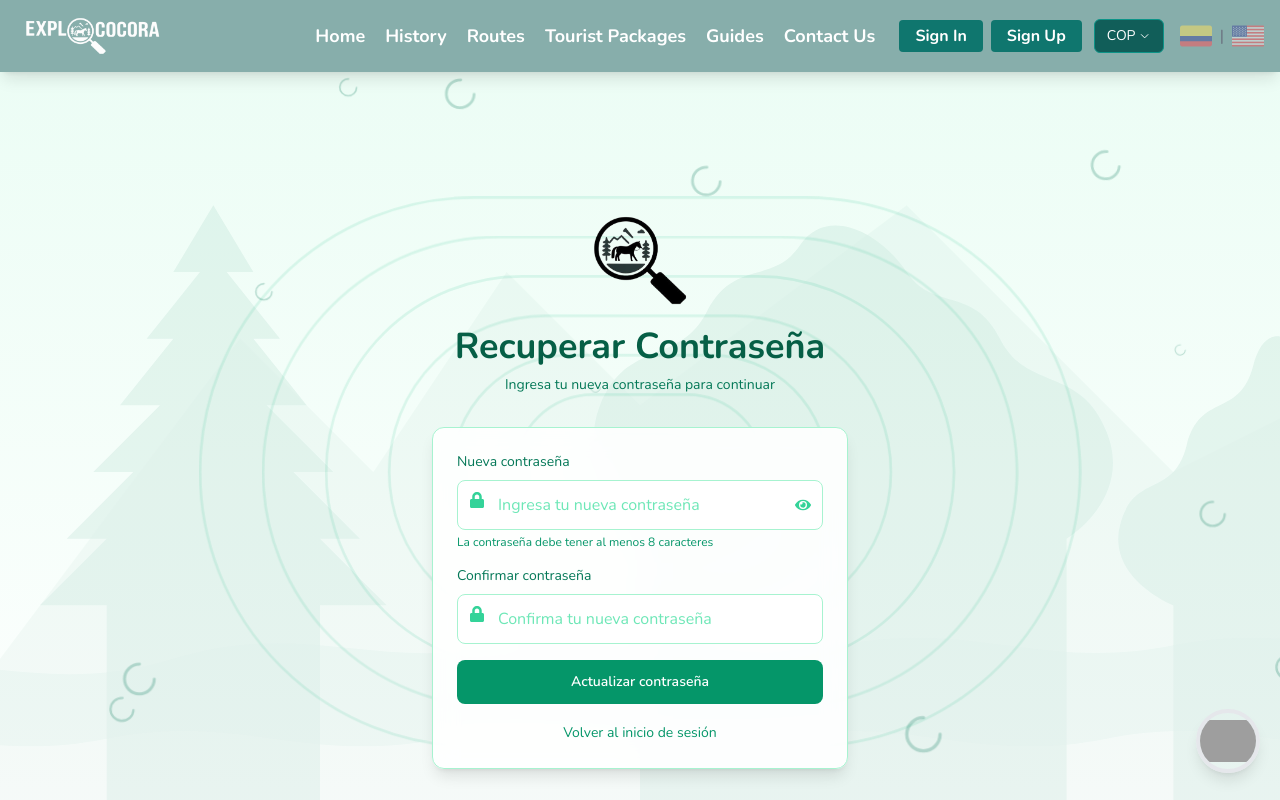
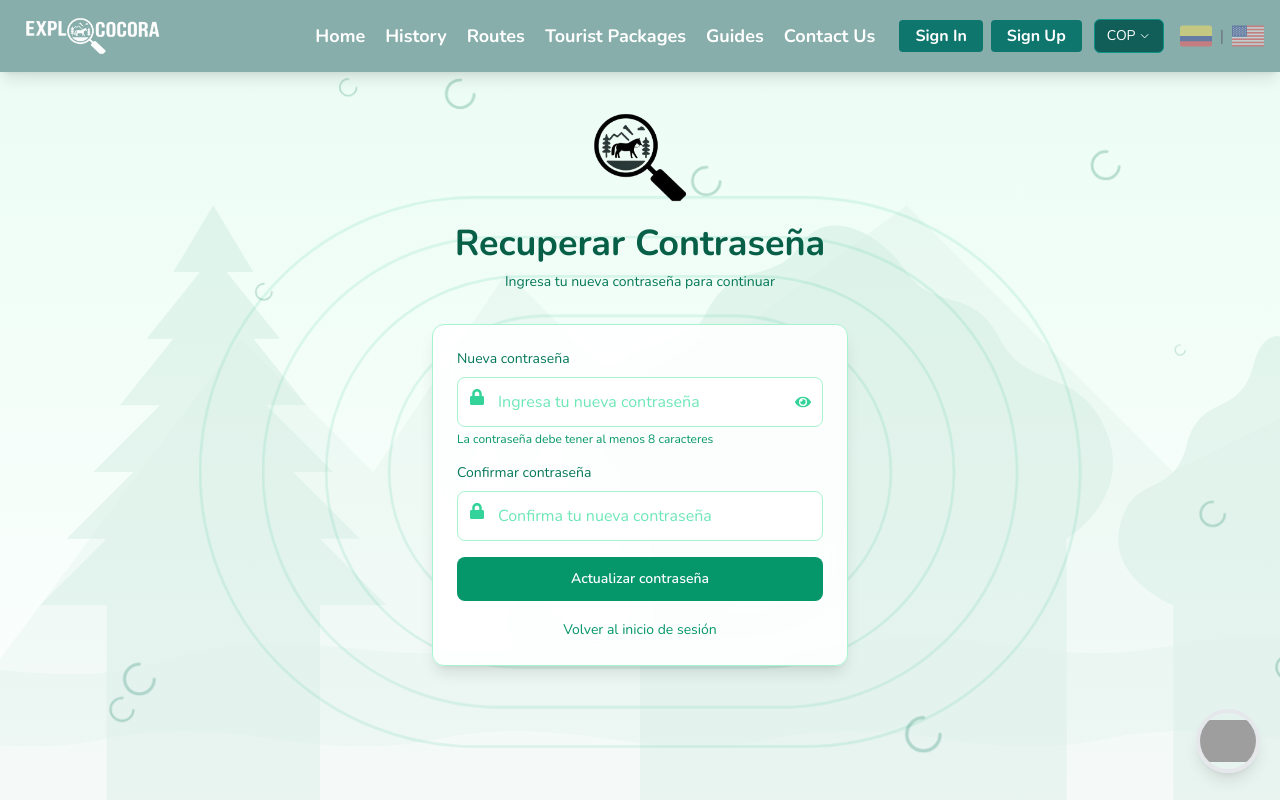
Before and after one commit to Maketa88/Explococora, a React (Vite) app: page /recuperar-contrasenia/1 in a window 1280 px wide. Shown: the top 800 px of the page. Built offline with nearby package versions, Linux system fonts and the light colour scheme; grey boxes are pictures that could not be loaded.

Commit message:
recuperacion_contra

```diff
--- a/src/components/RecuperarContrasena/RecuperarContrasena.jsx
+++ b/src/components/RecuperarContrasena/RecuperarContrasena.jsx
@@ -168,7 +168,7 @@ const RecuperarContrasena = () => {
               className="absolute animate-float z-0 opacity-60"
               style={{
                 left: leaf.left,
-                top: leaf.top,
+                // top: leaf.top,
                 animationDelay: `${leaf.delay}s`,
                 animationDuration: `${leaf.duration}s`
               }}
@@ -254,7 +254,7 @@ const RecuperarContrasena = () => {
   }
 
   return (
-    <div className="min-h-screen w-full flex flex-col items-center justify-center pt-0 overflow-hidden relative font-nunito">
+    <div className="min-h-screen w-full flex flex-col items-center justify-start -mt-0 overflow-hidden relative font-nunito">
       {/* Background decorative elements */}
       <div className="absolute inset-0 -z-10 overflow-hidden">
         <div className="absolute inset-0 bg-gradient-to-b from-emerald-50 to-white"></div>
```
